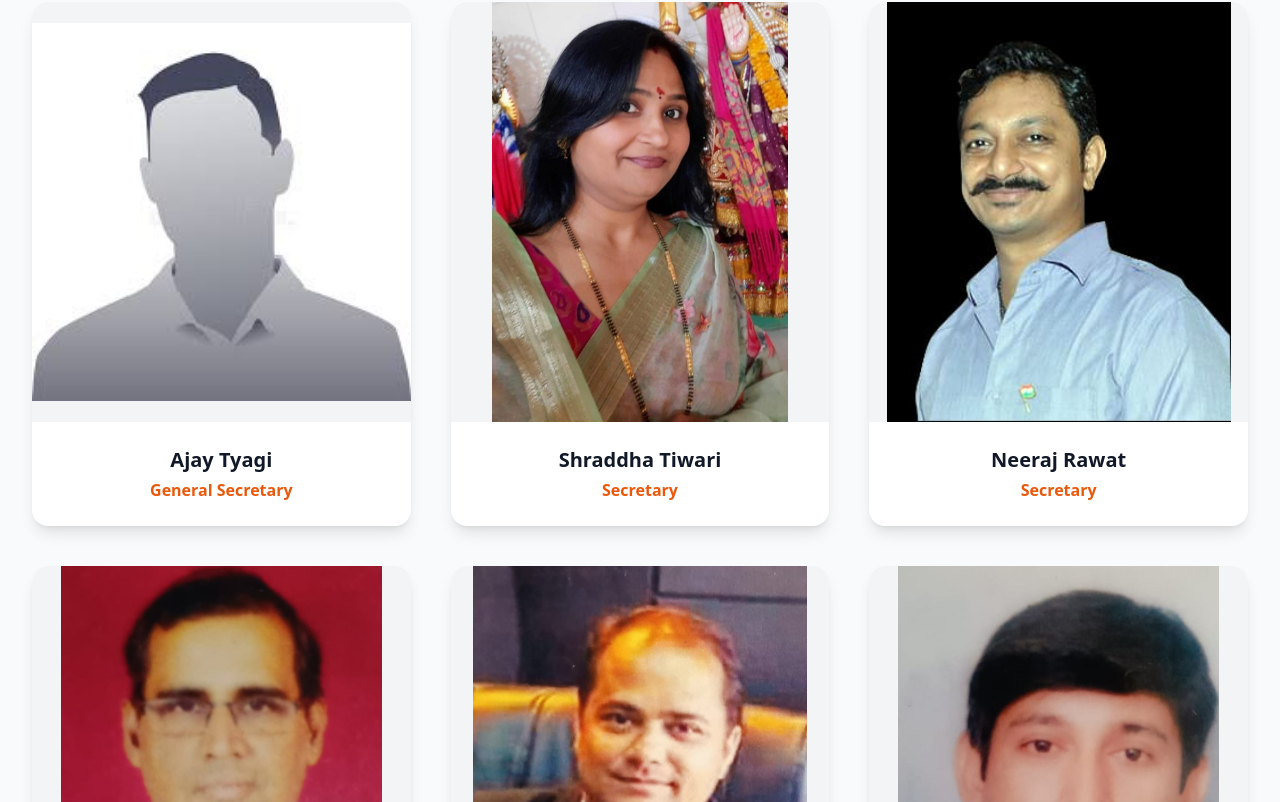
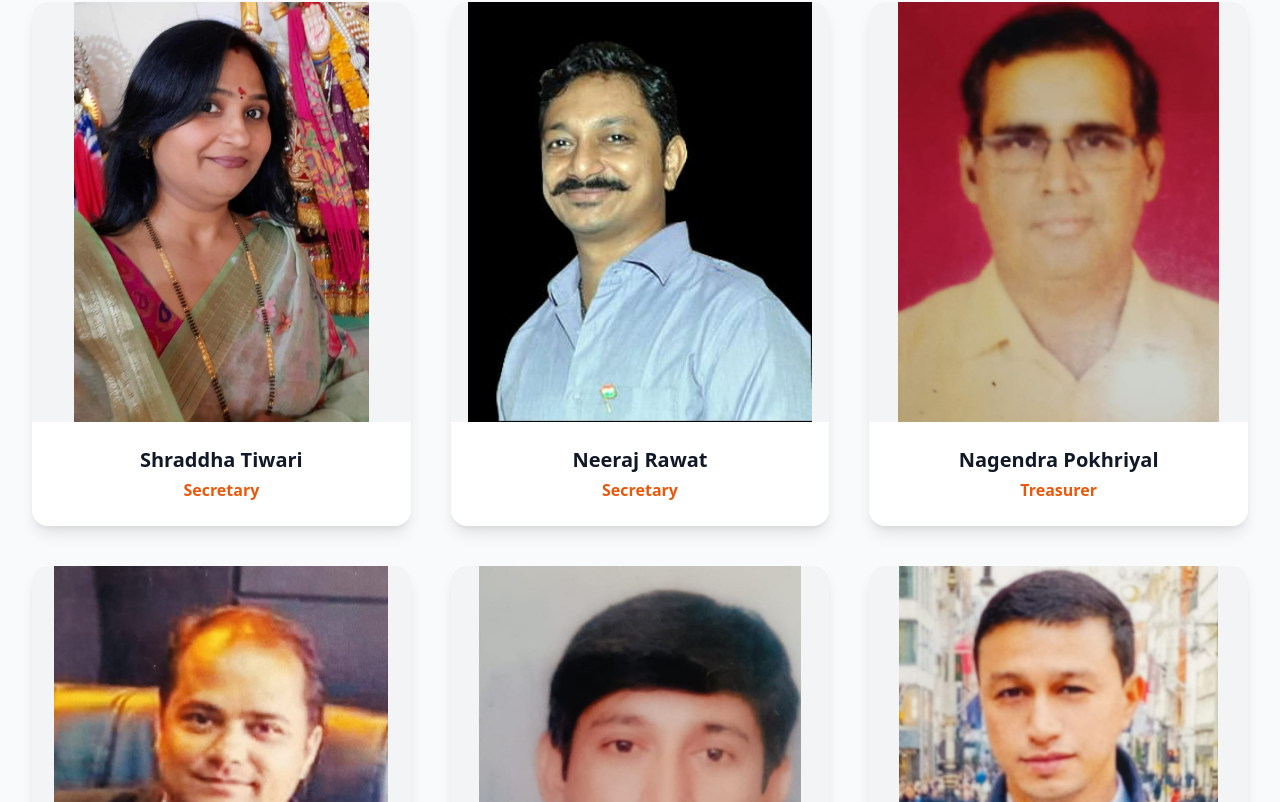
Before and after one commit to DikshaDhasmana/shikshaseshikhartak, a React (Vite) app: page /team in a window 1280 px wide. Shown: the part 1094-1896 px from the top of the page. Built offline with nearby package versions, Linux system fonts and the light colour scheme.

Commit message:
general secratary removed

```diff
--- a/src/pages/Team.tsx
+++ b/src/pages/Team.tsx
@@ -12,7 +12,6 @@ import rajivbhardwaj from '../assets/rajivbhardwaj.jpeg';
 import rakeshbhandari from '../assets/rakeshbhandari.jpeg';
 import richakhankriyal from '../assets/richakhankriyal.jpeg';
 import shraddhatiwari from '../assets/shraddhatiwari.jpeg';
-import ajaytyagi from '../assets/ajaytyagi.jpeg';
 import narendrapayal from '../assets/narendrapayal.jpeg';
 
 const Team: React.FC = () => {
@@ -20,7 +19,6 @@ const Team: React.FC = () => {
     { name: 'Rajani Dhoundiyal Joshi', role: 'Founder & President', image: rajanijoshi, phone: '' },
     { name: 'Neetu Kanduliya', role: 'Vice President', image: neetukanduliya, phone: '' },
     { name: 'Dimpi Bora', role: 'Vice President', image: dimpibora, phone: '' },
-    { name: 'Ajay Tyagi', role: 'General Secretary', image: ajaytyagi, phone: '' },
     { name: 'Shraddha Tiwari', role: 'Secretary', image: shraddhatiwari, phone: '' },
     { name: 'Neeraj Rawat', role: 'Secretary', image: neerajrawat, phone: '' },
     { name: 'Nagendra Pokhriyal', role: 'Treasurer', image: nagendrapokhriyal, phone: '' },
```
